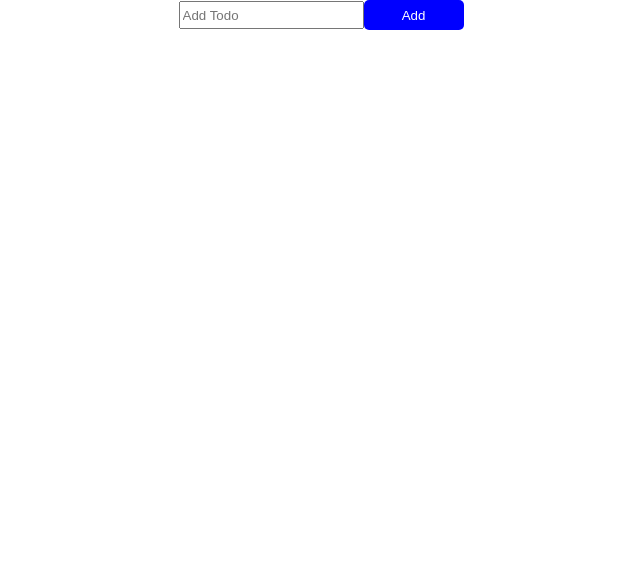
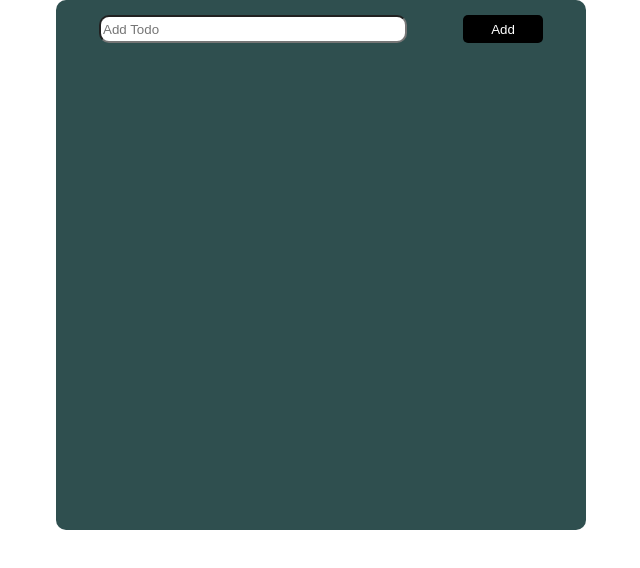
Before and after one commit to AugustoBaez/todo-list, a React (Create React App) app: page / in a window 1280 px wide. Shown: the top 568 px of the page, without its empty margins (319-959 px from the left). Built offline with nearby package versions, Linux system fonts and the light colour scheme.

Commit message:
change css

```diff
--- a/src/App.css
+++ b/src/App.css
@@ -1,23 +1,26 @@
 .App {
   text-align: center;
+  height: 100%;
+ }
+
+.task,
+.text, .totalList, .App {
+  display: flex;
 }
 
-.task, .text {
-  display: flex;
-}
-.task {
+.task, .App {
   justify-content: center;
   align-items: center;
 }
 
-.text{
+.text {
   margin-right: 20px;
   align-items: center;
 }
 
 .addBtn {
-  background-color: blue;
   border-style: none;
+  height: auto;
 }
 
 .completado {
@@ -28,10 +31,40 @@ button {
   background-color: black;
   color: white;
   border-radius: 5px;
-  width: 100px;
+  width: 80px;
   height: 30px
 }
 
 input {
   height: 22px;
+  margin-right: 3;
+  width: 60%;
 }
+
+form {
+  display: flex;
+  justify-content: space-around;
+  width: 100%;
+}
+
+p {
+  color: white;
+}
+
+.totalList, input {
+  border-radius: 10px;
+}
+
+
+.totalList {
+  background-color: darkslategrey;
+  width: 500px;
+  padding: 15px;
+  flex-direction: column;
+  min-height: 500px;
+}
+
+.task {
+  background-color: grey;
+  margin: 3px
+}
--- a/src/App.js
+++ b/src/App.js
@@ -8,8 +8,10 @@ function App() {
 
   return (
     <div className="App">
-      <TodoForm todos={todos} setTodos={setTodos} />
-      <List todos={todos} setTodos={setTodos} />
+      <div className='totalList'>
+        <TodoForm todos={todos} setTodos={setTodos} />
+        <List todos={todos} setTodos={setTodos} />
+      </div>
     </div>
   );
 }
```
Also changed, not shown: 1 other file (tests, documents, lock files or other folders).
